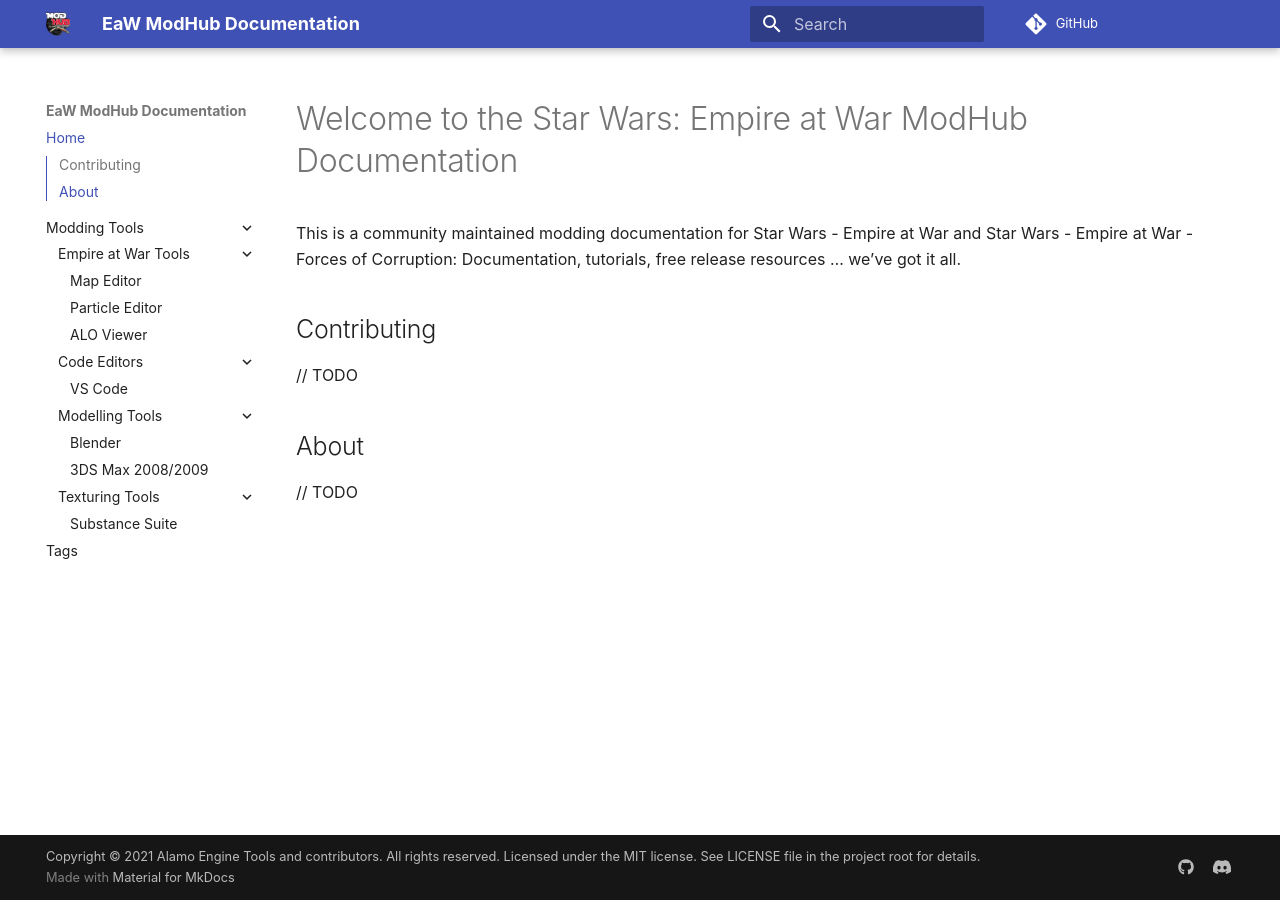
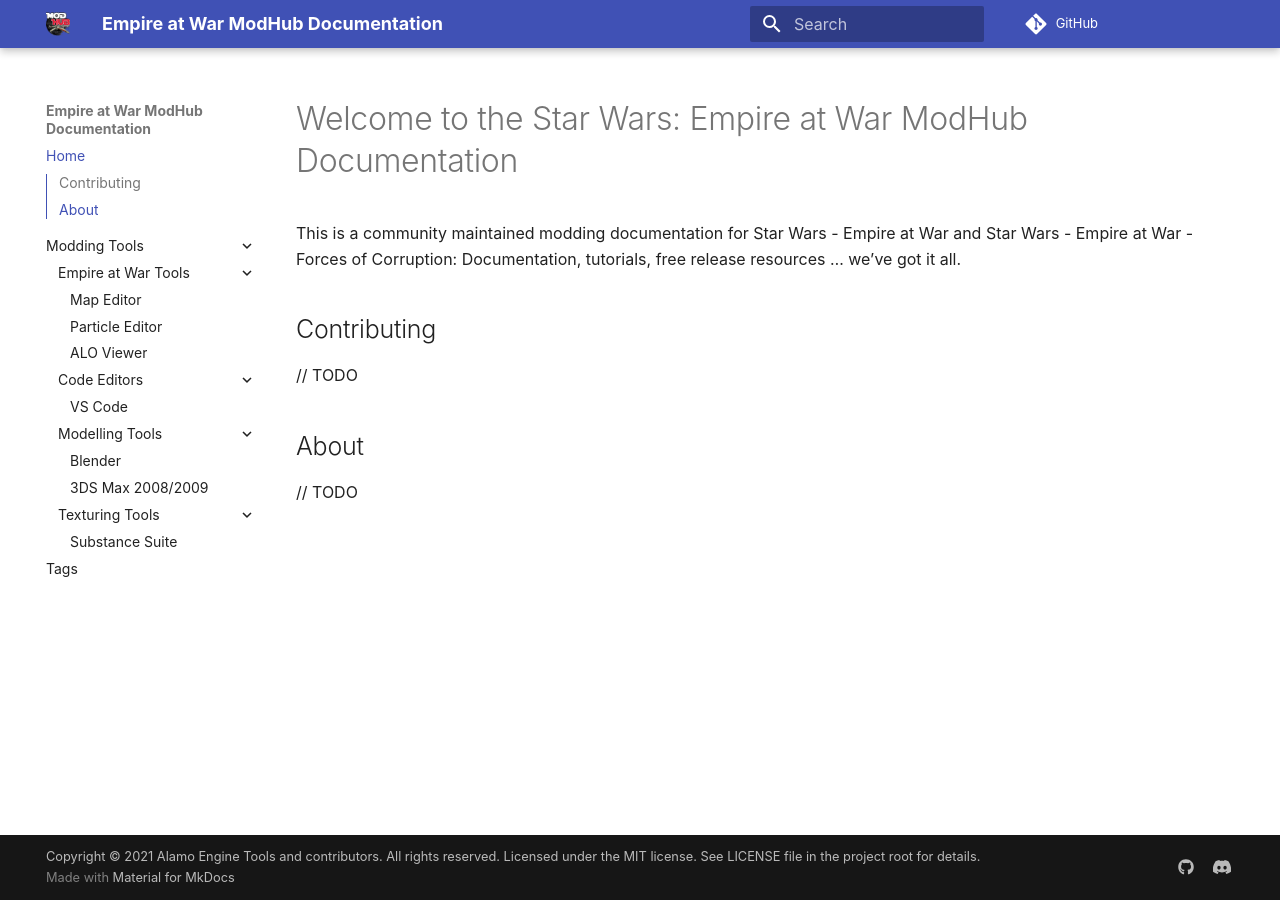
Before and after one commit to AlamoEngine-Tools/eaw-doc-pages, an MkDocs documentation site: the page built from docs/index.md, in a window 1280 px wide. Built offline with MkDocs 1.6.1 and Material for MkDocs 9.7.7, drawn with Linux system fonts in a browser that asks for light colours; comment, search, counter and statistics services are not loaded.

Commit message:
Name Update

```diff
--- a/mkdocs.yml
+++ b/mkdocs.yml
@@ -14,7 +14,7 @@
       - tools/texturing/substance_suite.md
 ######################### DO NOT EDIT BELOW THIS LINE #########################
   - Tags: tags.md
-site_name: EaW ModHub Documentation
+site_name: Empire at War ModHub Documentation
 site_url: https://eaw-mod-hub-documentation.readthedocs.io
 repo_url: https://github.com/AlamoEngine-Tools/eaw-doc-pages
 repo_name: 'GitHub'
```
